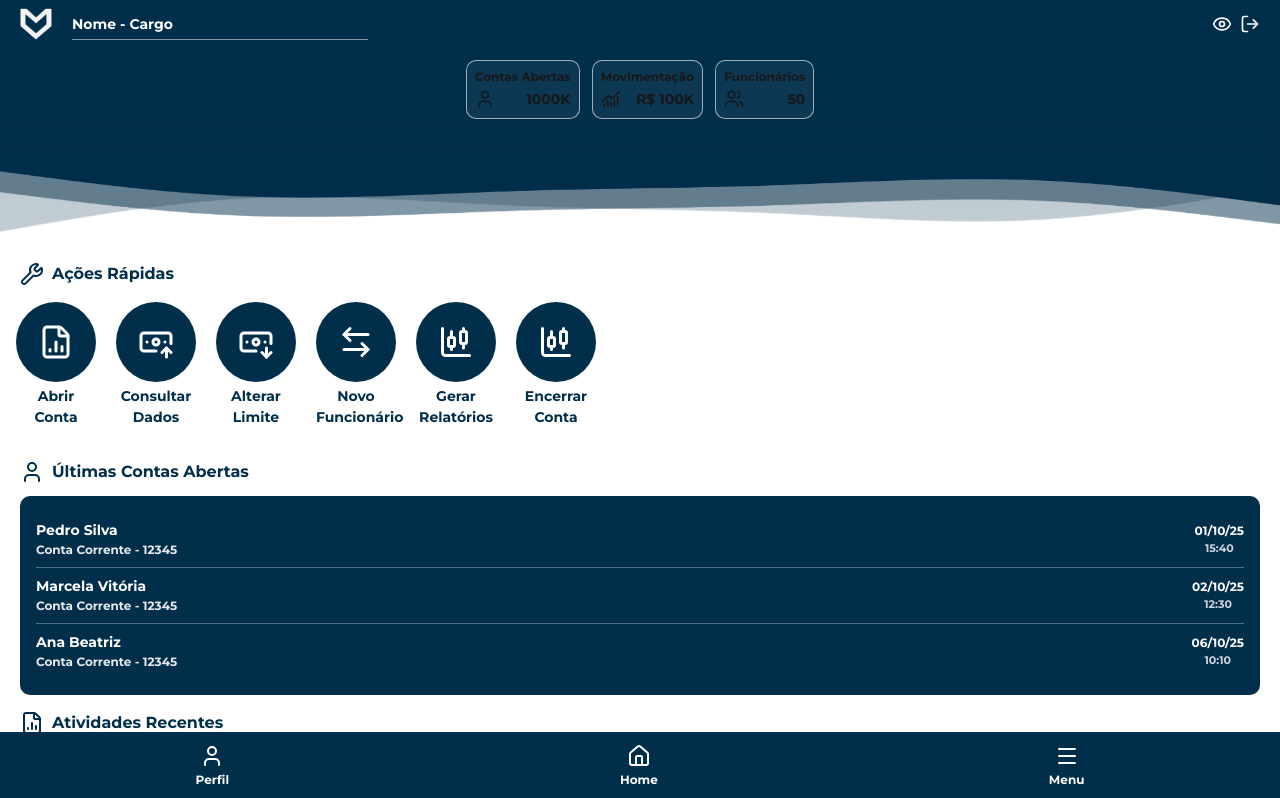
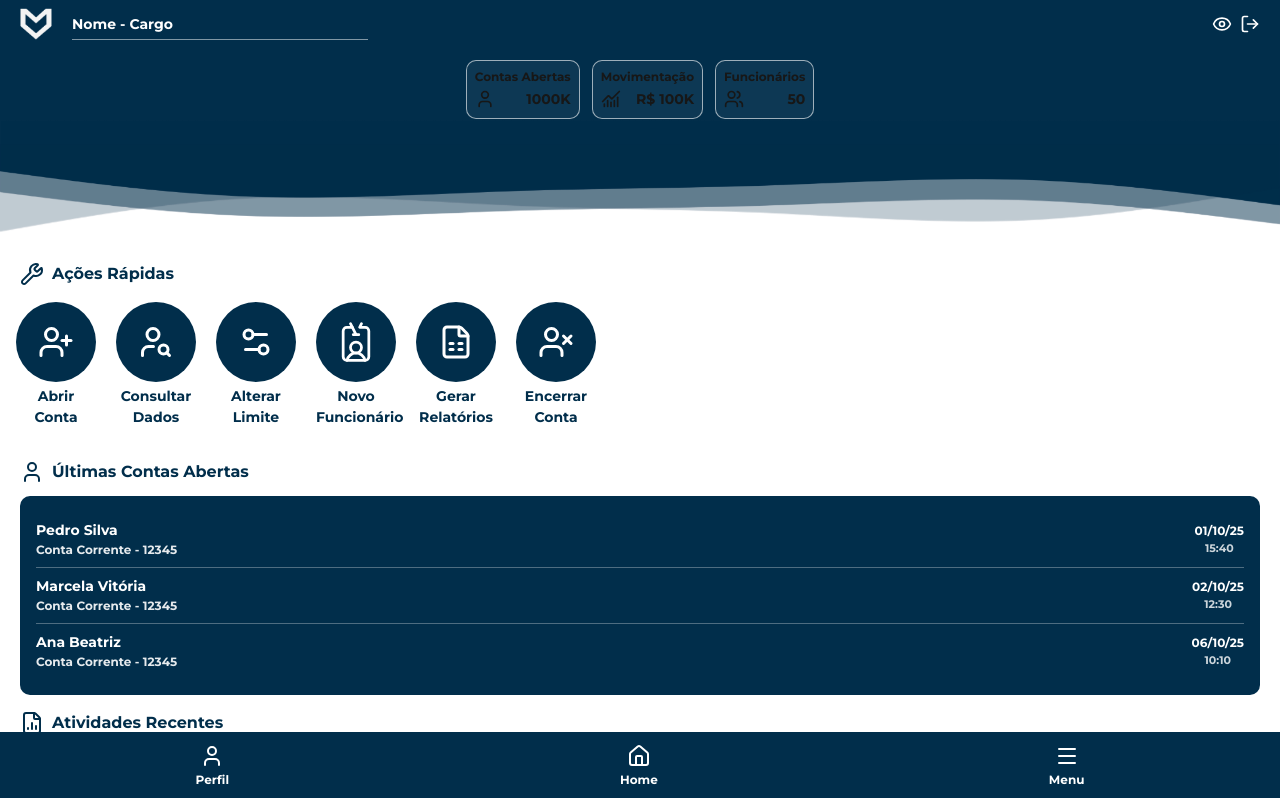
Before and after one commit to LeonardoAtaides/Banco-Malvader, a Next.js app: page /Funcionario in a window 1280 px wide. Shown: the top 798 px of the page. Built offline with nearby package versions, Linux system fonts and the light colour scheme.

Commit message:
update icons page home funcionário

```diff
--- a/src/app/Funcionario/page.tsx
+++ b/src/app/Funcionario/page.tsx
@@ -5,15 +5,17 @@ import {
   Eye,
   EyeOff,
   LogOut,
-  FileChartColumn,
-  BanknoteArrowUp,
-  BanknoteArrowDown,
-  ArrowLeftRight,
-  ChartCandlestick,
+  UserPlus,
+  UserSearch,
+  Settings2,
+  IdCardLanyard,
+  FileSpreadsheet,
   User,
   ChartNoAxesCombined,
   Users,
-  Import,
+  UserX,
+
+
 } from "lucide-react";
 import { useRouter } from "next/navigation";
 import Titulo from "@/components/titles";
@@ -119,42 +121,42 @@ export default function Cliente() {
         <div className="flex gap-5 px-4 py-4 min-w-max">
           <button onClick={AbrirConta} className="flex flex-col items-center flex-shrink-0">
             <div className="flex justify-center items-center bg-[#012E4B] w-20 h-20 rounded-full">
-              <FileChartColumn className="w-9 h-9 text-white" />
+              <UserPlus className="w-9 h-9 text-white" />
             </div>
             <h1 className="text-center w-20 text-[#012E4B] pt-1">Abrir Conta</h1>
           </button>
 
           <button onClick={ConsultarDados} className="flex flex-col items-center flex-shrink-0">
             <div className="flex justify-center items-center bg-[#012E4B] w-20 h-20 rounded-full">
-              <BanknoteArrowUp className="w-9 h-9 text-white" />
+              <UserSearch className="w-9 h-9 text-white" />
             </div>
             <h1 className="text-center w-20 text-[#012E4B] pt-1">Consultar Dados</h1>
           </button>
 
           <button onClick={AlterarLimite} className="flex flex-col items-center flex-shrink-0">
             <div className="flex justify-center items-center bg-[#012E4B] w-20 h-20 rounded-full">
-              <BanknoteArrowDown className="w-9 h-9 text-white" />
+              <Settings2 className="w-9 h-9 text-white" />
             </div>
             <h1 className="text-center w-20 text-[#012E4B] pt-1">Alterar Limite</h1>
           </button>
 
           <button onClick={NovoFuncionario} className="flex flex-col items-center flex-shrink-0">
             <div className="flex justify-center items-center bg-[#012E4B] w-20 h-20 rounded-full">
-              <ArrowLeftRight className="w-9 h-9 text-white" />
+              <IdCardLanyard strokeWidth={1.5} className="w-11 h-11 text-white" />
             </div>
             <h1 className="text-center w-20 text-[#012E4B] pt-1">Novo Funcionário</h1>
           </button>
 
           <button onClick={GerarRelatorios} className="flex flex-col items-center flex-shrink-0">
             <div className="flex justify-center items-center bg-[#012E4B] w-20 h-20 rounded-full">
-              <ChartCandlestick className="w-9 h-9 text-white" />
+              <FileSpreadsheet className="w-9 h-9 text-white" />
             </div>
             <h1 className="text-center w-20 text-[#012E4B] pt-1">Gerar Relatórios</h1>
           </button>
 
           <button onClick={EncerrarConta} className="flex flex-col items-center flex-shrink-0">
             <div className="flex justify-center items-center bg-[#012E4B] w-20 h-20 rounded-full">
-              <ChartCandlestick className="w-9 h-9 text-white" />
+              <UserX className="w-9 h-9 text-white" />
             </div>
             <h1 className="text-center w-20 text-[#012E4B] pt-1">Encerrar Conta</h1>
           </button>
```
